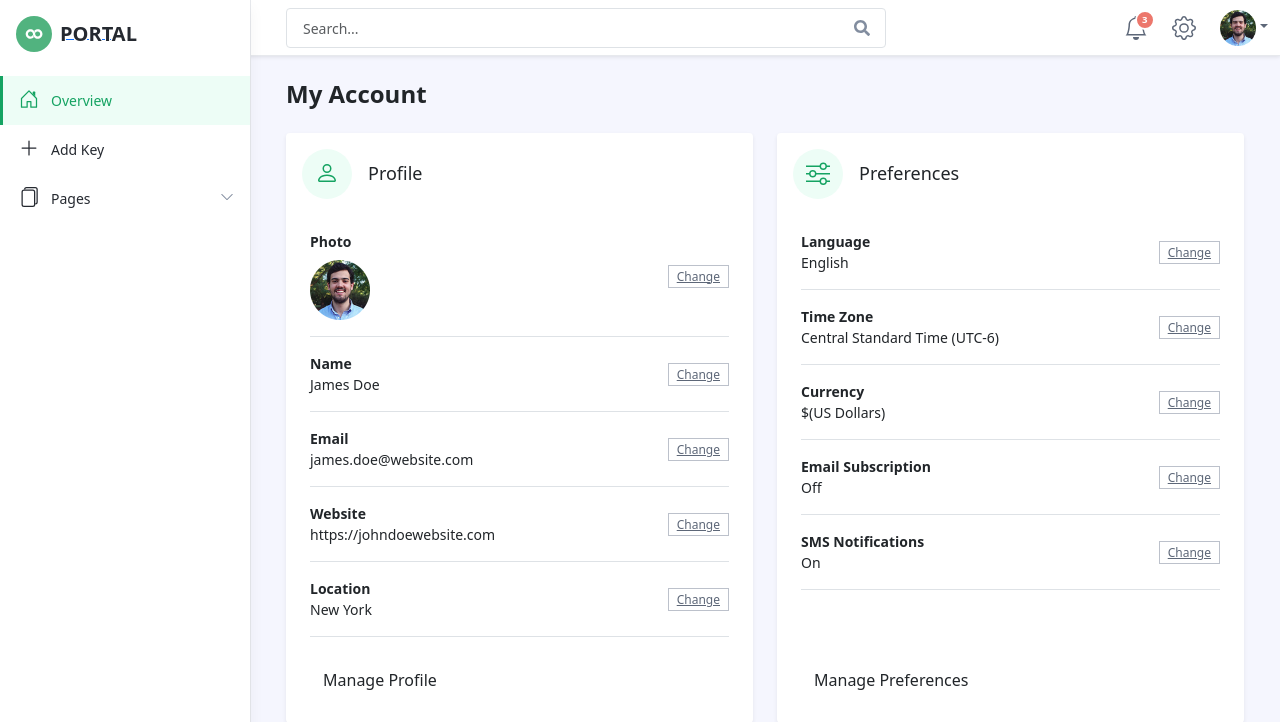
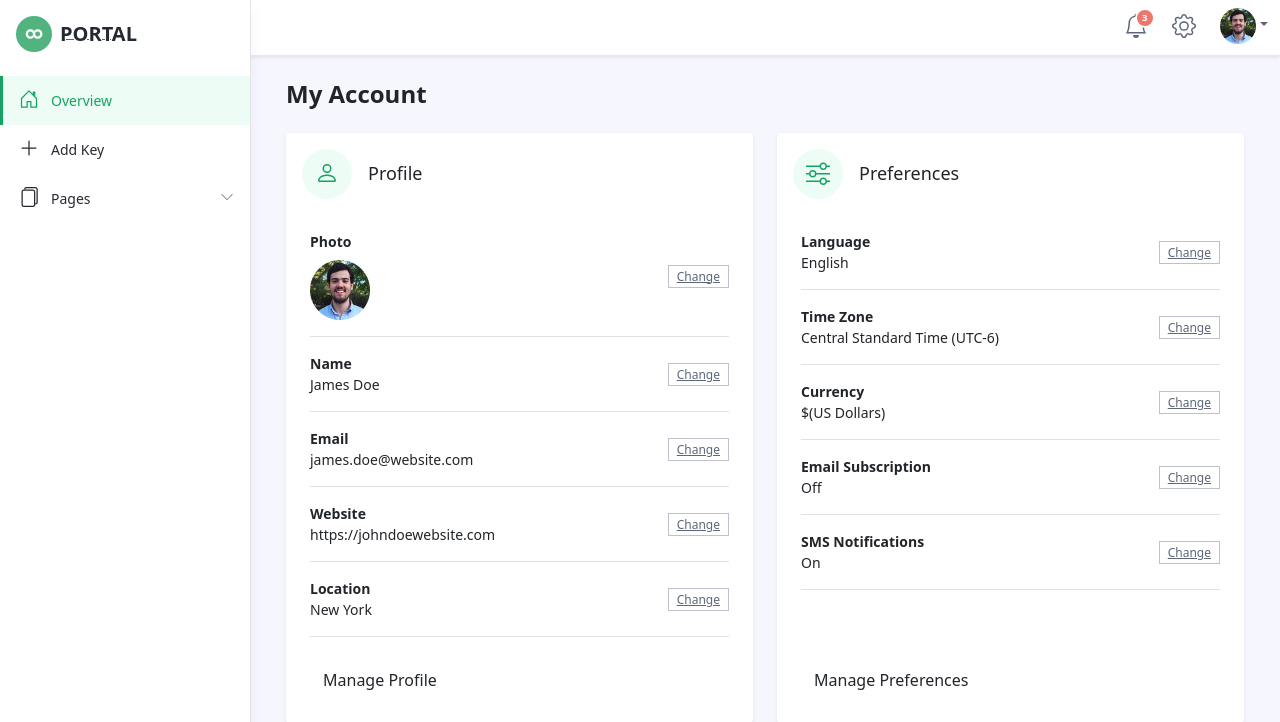
Before and after one commit to dinesh2104/iotproject, a Flask app: page /account in a window 1280 px wide. Shown: the top 722 px of the page. Run offline with Flask 3, Linux system fonts and the light colour scheme; the visitor is signed in with stand-in values (Sample User, id 1); some libraries are stand-ins or nearby versions.

Commit message:
added comment

```diff
--- a/assets/js/index.js
+++ b/assets/js/index.js
@@ -128,7 +128,10 @@ $(".btn-add-api-group").on("click", function () {
 
 });
 
+// Create function for Dynamic add key to initialized the enable  and delete listeners.
+
 function addApiKeyRowListeners() {
+    // We are doing off  to avoid double click or double initialisation issue.
     $('.btn-api-enable').off('click');
     $('.btn-api-enable').on('click', function () {
         var id = $(this).attr('id');
@@ -179,7 +182,7 @@ function addApiKeyRowListeners() {
 
 addApiKeyRowListeners();
 
-// Event for Delete Grouop Button
+// Event for Delete Group Button
 
 $(".btn-del-group").on('click', function () {
     $.get("/api_group/delete/dialog", function (data, status) {
--- a/templates/_header.html
+++ b/templates/_header.html
@@ -14,16 +14,7 @@
                             </svg>
                         </a>
                     </div><!--//col-->
-                    <div class="search-mobile-trigger d-sm-none col">
-                        <i class="search-mobile-trigger-icon fas fa-search"></i>
-                    </div><!--//col-->
-                    <div class="app-search-box col">
-                        <form class="app-search-form">
-                            <input type="text" placeholder="Search..." name="search" class="form-control search-input">
-                            <button type="submit" class="btn search-btn btn-primary" value="Search"><i
-                                    class="fas fa-search"></i></button>
-                        </form>
-                    </div><!--//app-search-box-->
+
 
                     <div class="app-utilities col-auto">
                         <div class="app-utility-item app-notifications-dropdown dropdown">
```
